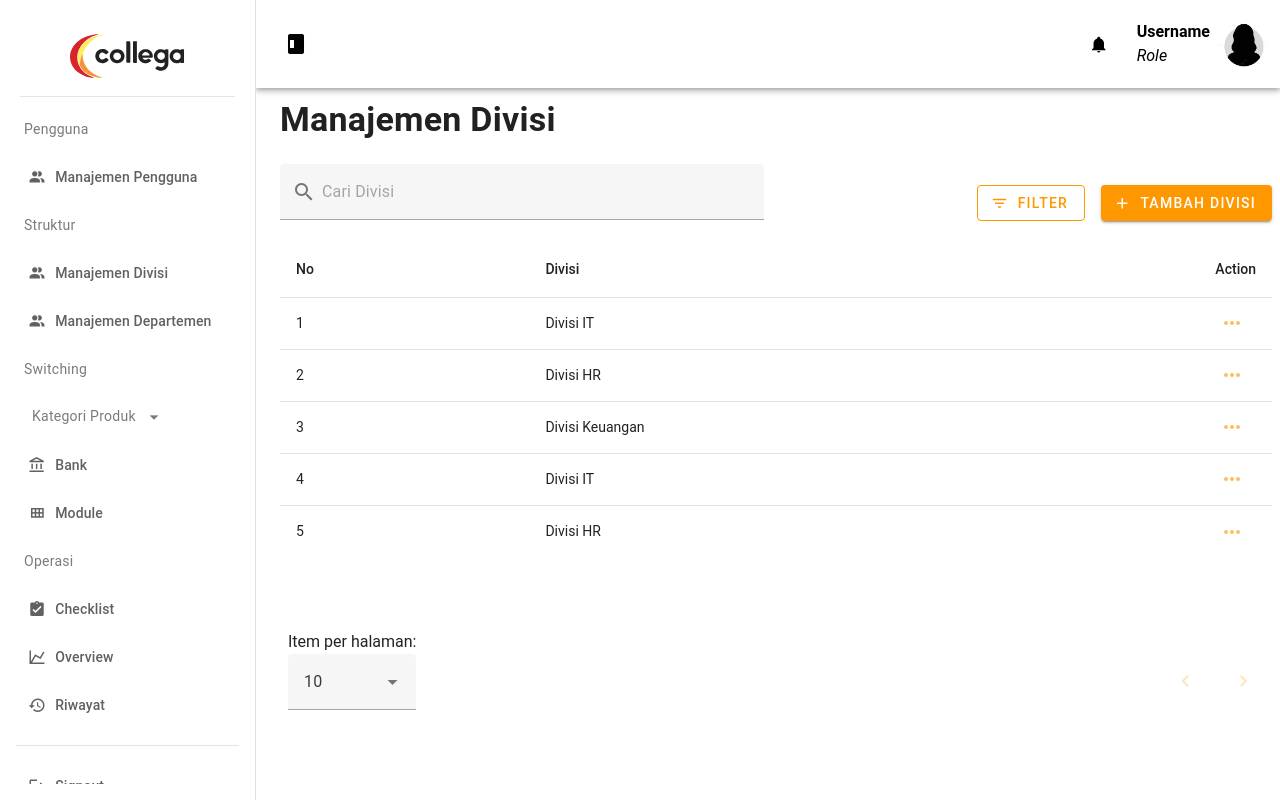
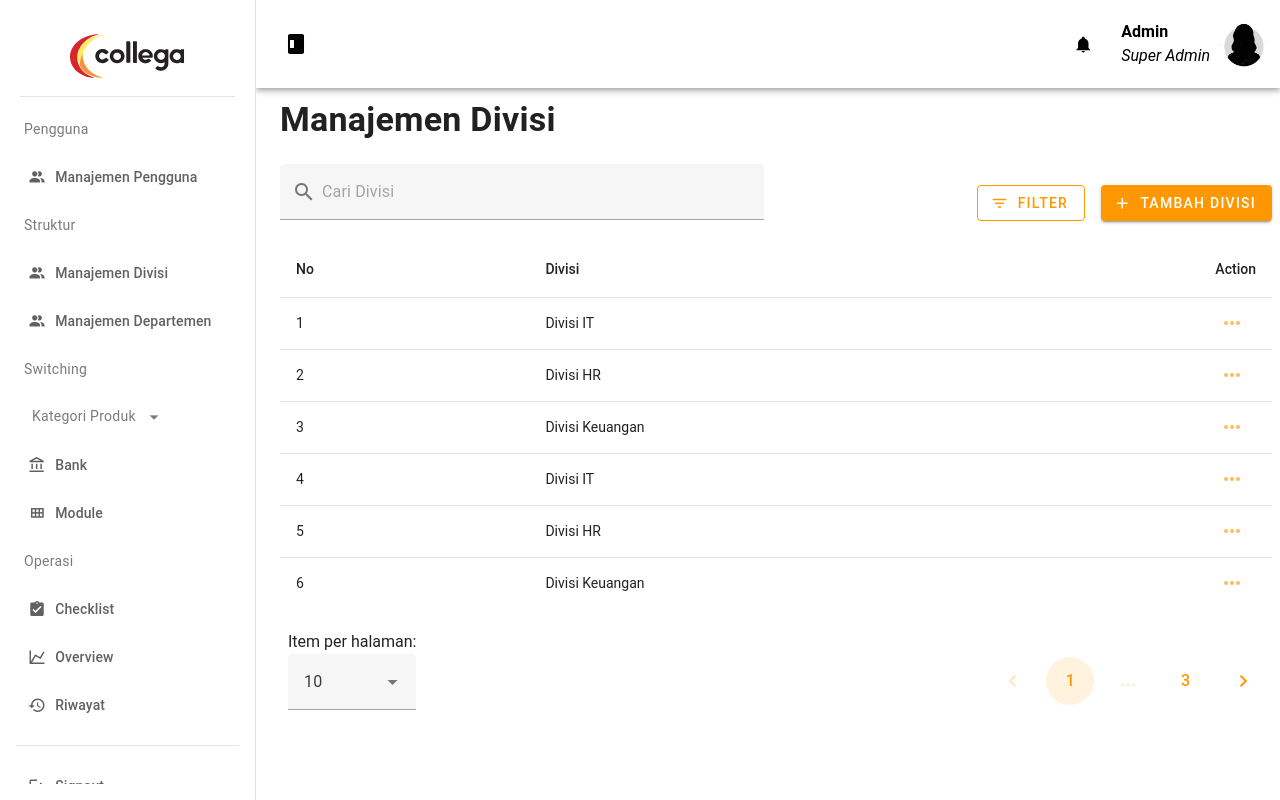
Before and after one commit to fadelmohammadfadillah/MonitoringDatacenter-Frontend, a Vue app: page /divisi-management in a window 1280 px wide. Built offline with nearby package versions, Linux system fonts and the light colour scheme; no server answers.

Commit message:
Update Component and Delete useless file

```diff
--- a/src/components/#formcustom.vue
+++ /dev/null
@@ -1,73 +0,0 @@
-<template>
-  <v-dialog v-model="dialog" max-width="600px">
-    <v-card>
-      <v-card-title class="text-h6 d-flex justify-space-between align-center">
-        <span class="pl-5">{{ title }}</span>
-        <v-divider vertical class="pl-16 ml-16"></v-divider>
-        <v-btn
-          @click="closeDialog"
-          prepend-icon="mdi-close"
-          variant="plain"
-          class="pr-11"
-        >
-          close
-        </v-btn>
-      </v-card-title>
-      <v-divider></v-divider>
-      <v-card-text>
-        <v-form ref="form">
-          <slot></slot>
-        </v-form>
-      </v-card-text>
-      <v-card-actions class="d-flex justify-center pb-6">
-        <v-btn outlined @click="closeDialog" color="orange"> Batalkan </v-btn>
-        <v-btn
-          outlined
-          @click="submitForm"
-          :disabled="!isFormValid"
-          color="orange"
-        >
-          Simpan
-        </v-btn>
-      </v-card-actions>
-    </v-card>
-  </v-dialog>
-</template>
-
-<script setup>
-import { ref, computed, watch, defineEmits, defineExpose } from "vue";
-
-const props = defineProps({
-  title: String,
-  isOpen: Boolean,
-  isFormValid: Boolean,
-});
-
-const emit = defineEmits(["submit", "close"]);
-const dialog = ref(props.isOpen);
-
-watch(
-  () => props.isOpen,
-  (newVal) => {
-    dialog.value = newVal;
-  }
-);
-
-const closeDialog = () => {
-  emit("close");
-  dialog.value = false;
-};
-
-const submitForm = () => {
-  if (props.isFormValid) {
-    emit("submit");
-    closeDialog();
-  }
-};
-
-defineExpose({
-  openDialog: () => {
-    dialog.value = true;
-  },
-});
-</script>
--- a/src/components/AddDivisiForm.vue
+++ b/src/components/AddDivisiForm.vue
@@ -11,14 +11,13 @@
           variant="plain"
           class="pr-11"
         >
-          close
+          Close
         </v-btn>
       </v-card-title>
-      <v-divider></v-divider>
+      <v-divider class="my-2"></v-divider>
       <v-card-text>
         <v-form ref="form">
           <v-text-field
-            class="pt-7"
             v-model="newDiv.divisiName"
             label="Nama Divisi"
             placeholder="contoh: Digital Enterprise"
@@ -27,6 +26,7 @@
           ></v-text-field>
         </v-form>
       </v-card-text>
+
       <v-card-actions class="d-flex justify-center pb-6">
         <v-btn outlined @click="closeDialog" class="cancel-button px-16">
           Batalkan
@@ -46,6 +46,7 @@
 
 <script setup>
 import { ref, computed } from "vue";
+// eslint-disable-next-line no-unused-vars
 const emit = defineEmits(["addNewDivisi"]);
 const dialog = ref(false);
 const newDiv = ref({
@@ -61,12 +62,13 @@ const closeDialog = () => {
 };
 
 const isFormValid = computed(() => {
-  return newDiv.value.divisiName.trim() !== "";
+  return newDiv.value.divisiName;
 });
 
 const submitForm = () => {
   if (isFormValid.value) {
-    emit("addNewDivisi", { ...newDiv.value });
+    // eslint-disable-next-line no-undef
+    emit("addNewDiv", { ...newDiv.value });
 
     // Reset form
     newDiv.value = {
--- a/src/components/AddForm.vue
+++ /dev/null
@@ -1,51 +0,0 @@
-<template>
-  <AddForm
-    title="Tambah Divisi"
-    :isOpen="dialog"
-    :isFormValid="isFormValid"
-    @submit="handleSubmit"
-    @close="handleClose"
-  >
-    <v-text-field
-      v-model="newDiv.divisiName"
-      label="Nama Divisi"
-      placeholder="contoh: Digital Enterprise"
-      variant="outlined"
-      required
-    ></v-text-field>
-  </AddForm>
-</template>
-
-<script setup>
-import { ref, computed } from "vue";
-import AddForm from "./AddForm.vue";
-
-const dialog = ref(false);
-const newDiv = ref({
-  divisiName: "",
-});
-
-const isFormValid = computed(() => {
-  return newDiv.value.divisiName.trim() !== "";
-});
-
-const handleSubmit = () => {
-  // Emit the event with the new division data
-  // This is just a placeholder for actual submission logic
-  console.log("Form submitted", newDiv.value);
-
-  // Reset the form
-  newDiv.value = {
-    divisiName: "",
-  };
-};
-
-const handleClose = () => {
-  dialog.value = false;
-};
-
-// For demonstration purposes, open the dialog on mount
-onMounted(() => {
-  dialog.value = true;
-});
-</script>
--- a/src/components/CustomDeleteConfirmationModal.vue
+++ b/src/components/CustomDeleteConfirmationModal.vue
@@ -1,17 +1,11 @@
 <template>
-    <v-dialog
-        v-model="modal"
-        max-width="30vw"
-    >
-    <v-card class="pa-4 text-center">
+  <v-dialog v-model="modal" max-width="25vw">
+    <v-card class="pa-9 text-center">
       <v-card-title class="text-h6 text-center">
         {{ message }}
       </v-card-title>
       <div class="py-4">
-            <v-img
-            :src="imgSrc"
-            max-width="20vw"
-        ></v-img>
+        <v-img :src="imgSrc" max-width="20vw"></v-img>
       </div>
       <v-row>
         <v-btn
@@ -23,6 +17,7 @@
         >
           Tidak, Batalkan
         </v-btn>
+
         <v-btn
           variant="flat"
           color="orange"
@@ -34,13 +29,13 @@
         </v-btn>
       </v-row>
     </v-card>
-
   </v-dialog>
 </template>
 
 <script setup>
-import {ref} from 'vue';
-const emit = defineEmits(['deleteDivisi']);
+import { ref } from "vue";
+
+const emit = defineEmits(["deleteDivisi"]);
 const props = defineProps({
   message: {
     type: String,
@@ -48,9 +43,10 @@ const props = defineProps({
   },
   imgSrc: {
     type: String,
-        default: "img/path"
-    }
+    default: "img/path",
+  },
 });
+
 const itemId = ref(null);
 const modal = ref(false);
 
@@ -62,10 +58,9 @@ const modalState = (item) => {
 const confirmDelete = () => {
   emit("deleteDivisi", itemId.value);
   modalState();
-}
+};
 
 defineExpose({
   modalState,
 });
-
 </script>
--- a/src/components/CustomSuccessModal.vue
+++ b/src/components/CustomSuccessModal.vue
@@ -1,17 +1,11 @@
 <template>
-    <v-dialog
-        v-model="modal"
-        max-width="30vw"
-    >
+  <v-dialog v-model="modal" max-width="25vw">
     <v-card class="pa-4">
       <v-card-title class="text-h6 text-center">
         {{ message }}
       </v-card-title>
       <div class="py-4">
-            <v-img
-            :src="imgSrc"
-            max-width="20vw"
-        ></v-img>
+        <v-img :src="imgSrc" max-width="20vw"></v-img>
       </div>
       <v-btn
         variant="flat"
@@ -24,12 +18,11 @@
         Ok, Tutup
       </v-btn>
     </v-card>
-
   </v-dialog>
 </template>
 
 <script setup>
-import {ref} from 'vue';
+import { ref } from "vue";
 
 const props = defineProps({
   message: {
@@ -38,8 +31,8 @@ const props = defineProps({
   },
   imgSrc: {
     type: String,
-        default: "img/path"
-    }
+    default: "img/path",
+  },
 });
 
 const modal = ref(false);
@@ -52,5 +45,4 @@ defineExpose({
   modalState,
   props,
 });
-
 </script>
--- a/src/components/DivisiManagementTable.vue
+++ b/src/components/DivisiManagementTable.vue
@@ -47,16 +47,37 @@ import CustomSuccessModal from "@/components/CustomSuccessModal.vue";
 import CustomDeleteConfirmationModal from "@/components/CustomDeleteConfirmationModal.vue";
 
 const divisi = ref([
-  { idDivisi: 1, divisiName: "Divisi IT" },
-  { idDivisi: 2, divisiName: "Divisi HR" },
-  { idDivisi: 3, divisiName: "Divisi Keuangan" },
-  { idDivisi: 4, divisiName: "Divisi IT" },
-  { idDivisi: 5, divisiName: "Divisi HR" },
+  { idDivisi: 1, divisiName: "Divisi IT", status: "Active" },
+  { idDivisi: 2, divisiName: "Divisi HR", status: "No Active" },
+  { idDivisi: 3, divisiName: "Divisi Keuangan", status: "Pending" },
+  { idDivisi: 4, divisiName: "Divisi IT", status: "Active" },
+  { idDivisi: 5, divisiName: "Divisi HR", status: "No Active" },
+  { idDivisi: 6, divisiName: "Divisi Keuangan", status: "Pending" },
+  { idDivisi: 7, divisiName: "Divisi IT", status: "Active" },
+  { idDivisi: 8, divisiName: "Divisi HR", status: "No Active" },
+  { idDivisi: 9, divisiName: "Divisi Keuangan", status: "Pending" },
+  { idDivisi: 10, divisiName: "Divisi IT", status: "Active" },
+  { idDivisi: 11, divisiName: "Divisi HR", status: "No Active" },
+  { idDivisi: 12, divisiName: "Divisi Keuangan", status: "Pending" },
+  { idDivisi: 13, divisiName: "Divisi IT", status: "Active" },
+  { idDivisi: 14, divisiName: "Divisi HR", status: "No Active" },
+  { idDivisi: 15, divisiName: "Divisi Keuangan", status: "Pending" },
+  { idDivisi: 16, divisiName: "Divisi IT", status: "Active" },
+  { idDivisi: 17, divisiName: "Divisi HR", status: "No Active" },
+  { idDivisi: 18, divisiName: "Divisi Keuangan", status: "Pending" },
+  { idDivisi: 19, divisiName: "Divisi IT", status: "Active" },
+  { idDivisi: 20, divisiName: "Divisi HR", status: "No Active" },
+  { idDivisi: 21, divisiName: "Divisi Keuangan", status: "Pending" },
+  { idDivisi: 22, divisiName: "Divisi IT", status: "Active" },
+  { idDivisi: 23, divisiName: "Divisi HR", status: "No Active" },
+  { idDivisi: 24, divisiName: "Divisi Keuangan", status: "Pending" },
+  { idDivisi: 25, divisiName: "Divisi IT", status: "Active" },
 ]);
 
 const headers = [
   { title: "No", align: "start", key: "idDivisi" },
   { title: "Divisi", align: "start", key: "divisiName" },
+  // { title: "Status", align: "start", key: "status" },
 ];
 
 const addDivisiForm = ref(null);
--- a/src/components/EditDivisiForm.vue
+++ b/src/components/EditDivisiForm.vue
@@ -4,6 +4,7 @@
       <v-card-title class="text-h6 d-flex justify-space-between align-center">
         <span class="pl-5">Edit Divisi</span>
         <v-divider vertical class="pl-16 ml-16"></v-divider>
+
         <v-btn
           @click="closeDialog"
           prepend-icon="mdi-close"
@@ -13,7 +14,7 @@
           Close
         </v-btn>
       </v-card-title>
-      <v-divider></v-divider>
+      <v-divider class="my-2"></v-divider>
       <v-card-text>
         <v-form ref="form">
           <v-text-field
@@ -25,6 +26,7 @@
           ></v-text-field>
         </v-form>
       </v-card-text>
+
       <v-card-actions class="d-flex justify-center pb-6">
         <v-btn outlined @click="closeDialog" class="cancel-button px-16">
           Batalkan
@@ -63,16 +65,16 @@ const closeDialog = () => {
 };
 
 const isFormValid = computed(() => {
-  return divData.value.divisiName.trim() !== "";
+  return divData.value.divisiName;
 });
 
 const submitForm = () => {
   if (isFormValid.value) {
+    // eslint-disable-next-line no-undef
     emit("editDiv", { ...divData.value });
 
     // Reset form
     divData.value = {
-      idDivisi: "",
       divisiName: "",
     };
     closeDialog();
@@ -88,11 +90,9 @@ defineExpose({
 .cancel-button {
   border: 1px solid orange;
   color: orange;
-  margin-right: 8px; /* Margin between buttons */
 }
 .save-button {
   background-color: #e0e0e0;
   color: gray;
-  margin-left: 8px; /* Margin between buttons */
 }
 </style>
--- a/src/layouts/SuperAdminLayout.vue
+++ b/src/layouts/SuperAdminLayout.vue
@@ -1,16 +1,17 @@
 <template>
   <v-app>
-    <SidebarAdmin/>
-    <HeaderBar/>
-    <v-main class="" style="max-height: 100vh;">
+    <SidebarAdmin />
+    <HeaderBar :userImage="userImage" :username="username" :role="role" />
+    <v-main class="" style="max-height: 100vh">
       <router-view />
     </v-main>
   </v-app>
 </template>
 
 <script setup>
-import HeaderBar from '@/components/HeaderBar.vue';
-import SidebarAdmin from '@/components/SidebarAdmin.vue';
+import HeaderBar from "@/components/HeaderBar.vue";
+import SidebarAdmin from "@/components/SidebarAdmin.vue";
 
-//
+const username = "Admin"; // User's username
+const role = "Super Admin"; // User's role
 </script>
```
Also changed, not shown: src/pages/DashboardAdminPage.vue (deleted, +0 -17 lines). Lines whose indentation alone changed are shown as unchanged.
